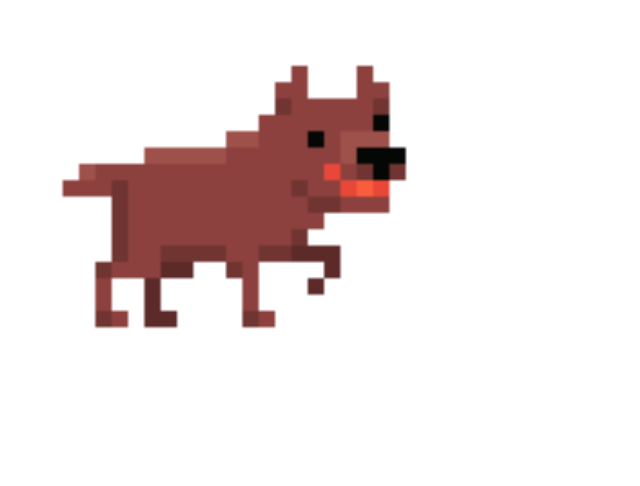
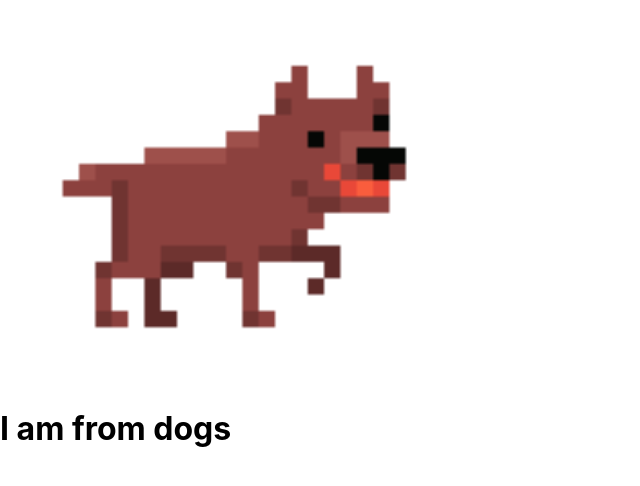
Before and after one commit to KingOneGuy/Dogs_Project, a Next.js app: page / in a window 1280 px wide. Shown: the top 486 px of the page, without its empty margins (0-640 px from the left). Built offline with nearby package versions, Linux system fonts and the light colour scheme.

Commit message:
Rendering from class Dogs

```diff
--- a/pages/index.js
+++ b/pages/index.js
@@ -19,14 +19,22 @@ export default class Home extends React.Component{
 
 
    		return (
-			<img src="/images/dog1.png" alt="Dog1"/>
+			<div>
+				<img src="/images/dog1.png" alt="Dog1"/>
+				<Dogs />
+			</div>
 		)
   	}
 }
 
 class Dogs extends React.Component{
-	constructor(props)
-	{
+	constructor(props){
 		super(props);
 	}
+
+	render(){
+		return(
+			<h1>I am from dogs</h1>
+		)
+	}
 }
```
